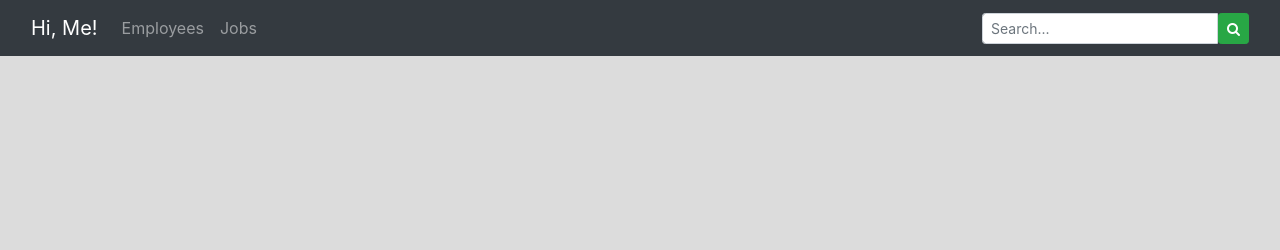
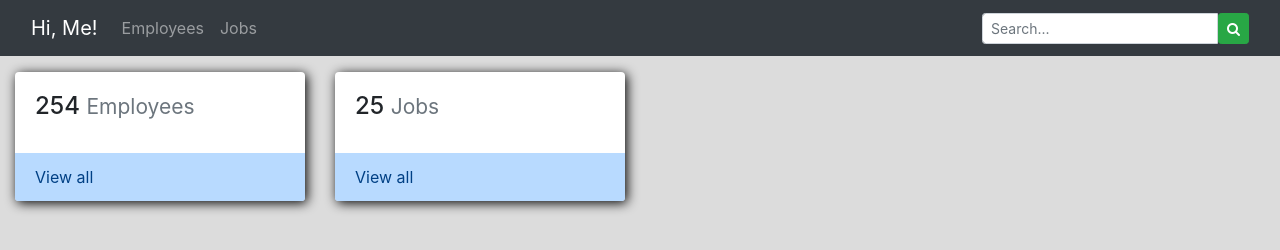
Before and after one commit to eWargreymon/BootstrapUdemy-Project1, a plain HTML site: page dash.html in a window 1280 px wide. Drawn offline with nearby package versions, Linux system fonts and the light colour scheme.

Commit message:
Añadimos cards relativas a empleados y trabajos

```diff
--- a/css/style.css
+++ b/css/style.css
@@ -5,3 +5,8 @@ body{
 .bx{
     box-shadow: 2px 2px 18px black;
 }
+
+.card-border{
+    box-shadow: 2px 2px 12px black;
+    border: 0px;
+}
--- a/dash.html
+++ b/dash.html
@@ -14,7 +14,7 @@
   <body>
 
     <!--Nav-->
-    <nav class="navbar navbar-expand-lg navbar-dark bg-dark">
+      <nav class="navbar navbar-expand-lg navbar-dark bg-dark">
         <div class="container-fluid">
           <a class="navbar-brand" href="dash.html">Hi, Me!</a>
           <button class="navbar-toggler" type="button" data-toggle="collapse" data-target="#navbarSupportedContent" aria-controls="navbarSupportedContent" aria-expanded="false" aria-label="Toggle navigation">
@@ -39,6 +39,37 @@
         </div>
       </nav>
 
+      <!--Contents-->
+
+      <div class="container-fluid">
+        <div class="row mt-3">
+          <div class="col-lg-3 col-md-3">
+            <div class="card card-border">
+              <div class="card-body">
+                <h4 class="card-title">
+                  254 <small class="text-muted">Employees</small>
+                </h4>
+              </div>
+              <div class="list-group list-group-flush">
+                <a href="#" class="list-group-item list-group-item-primary">View all</a>
+              </div>
+            </div>
+          </div>
+          <div class="col-lg-3 col-md-3">
+            <div class="card card-border">
+              <div class="card-body">
+                <h4 class="card-title">
+                  25 <small class="text-muted">Jobs</small>
+                </h4>
+              </div>
+              <div class="list-group list-group-flush">
+                <a href="#" class="list-group-item list-group-item-primary">View all</a>
+              </div>
+            </div>
+          </div>
+        </div>
+      </div>
+
     <script src="https://cdn.jsdelivr.net/npm/popper.js@1.16.1/dist/umd/popper.min.js" integrity="sha384-9/reFTGAW83EW2RDu2S0VKaIzap3H66lZH81PoYlFhbGU+6BZp6G7niu735Sk7lN" crossorigin="anonymous"></script>
     <script src="https://stackpath.bootstrapcdn.com/bootstrap/5.0.0-alpha2/js/bootstrap.min.js" integrity="sha384-5h4UG+6GOuV9qXh6HqOLwZMY4mnLPraeTrjT5v07o347pj6IkfuoASuGBhfDsp3d" crossorigin="anonymous"></script>
 
```
